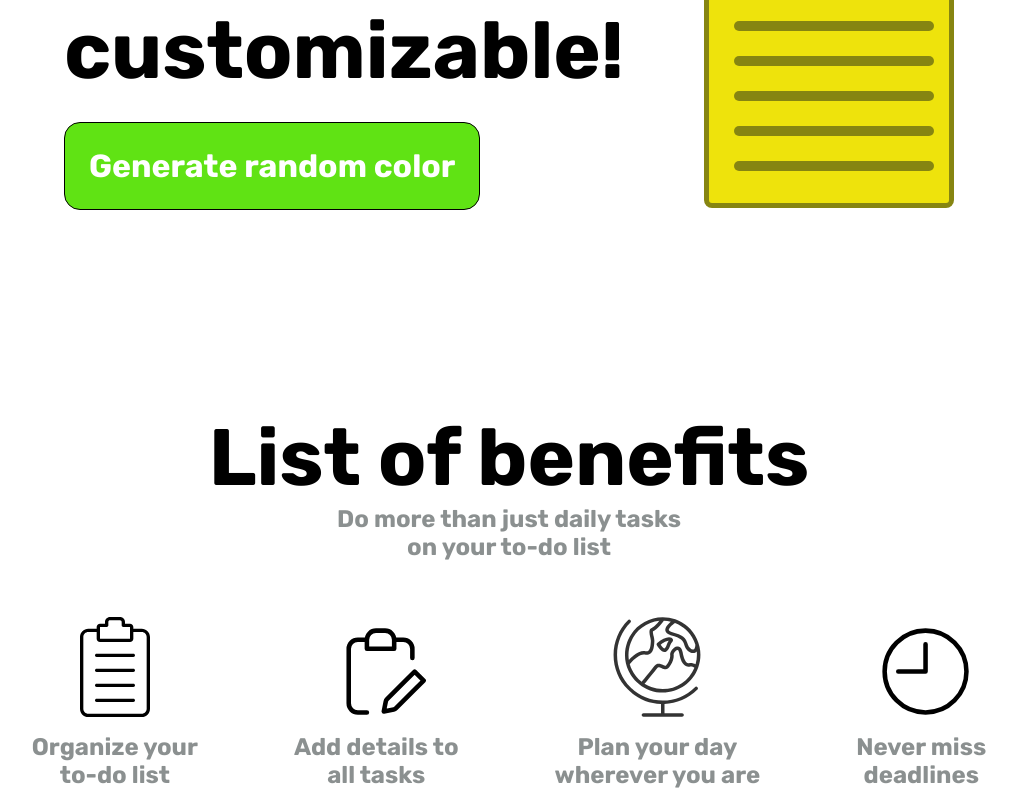
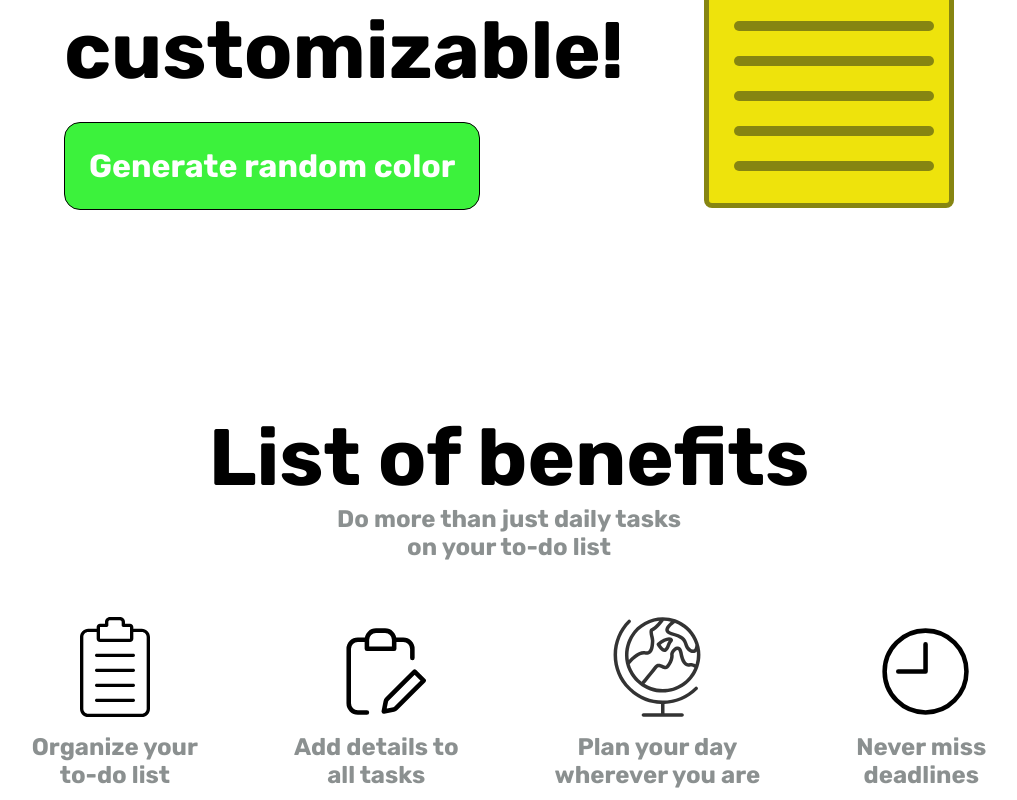
Before and after one commit to luanAfons0/Super-Todo-App, a Next.js app in the folder front-end/: page / in a window 1280 px wide. Shown: the part 1020-1820 px from the top of the page, without its empty margins (131-1148 px from the left). Built offline with nearby package versions, Linux system fonts and the light colour scheme.

Commit message:
feat: button component hover effect

```diff
--- a/front-end/components/Button/styles.module.css
+++ b/front-end/components/Button/styles.module.css
@@ -3,9 +3,10 @@
   margin: 1.5rem 0;
   cursor: pointer;
   border: 1px #000 solid;
-  background-color: #60e314;
+  background-color: #3cf23c;
   color: white;
   border-radius: 1rem;
+  transition: 0.6s;
 }
 
 .button p {
@@ -15,3 +16,7 @@
     font-size: 1rem;
   }
 }
+
+.button:hover {
+  background-color: #a6f81e;
+}
```
